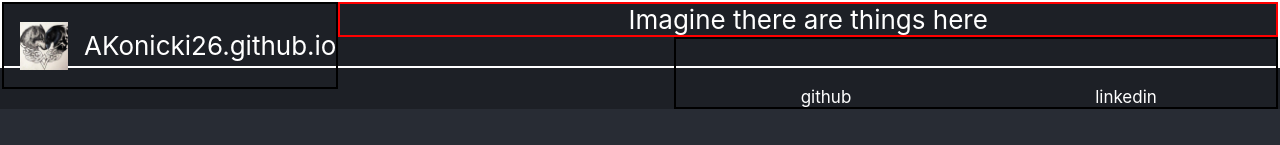
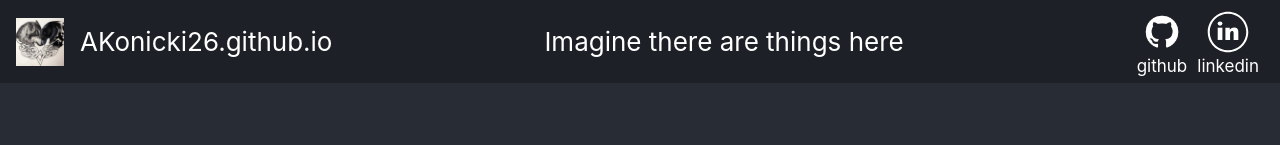
Before and after one commit to AKonicki26/AKonicki26.github.io, a JavaScript app: page / in a window 1280 px wide. Shown: the top 145 px of the page. Built offline with nearby package versions, Linux system fonts and the light colour scheme; grey boxes are pictures that could not be loaded; the HTML template or start-up script is replaced by a standard one.

Commit message:
Most of header done

```diff
--- a/src/App.css
+++ b/src/App.css
@@ -21,6 +21,8 @@ html {
   background-color: #1d2026;
   min-height: 8vh;
   align-items: center;
+  display: flex;
+  justify-content: center;
   font-size: calc(10px + 2vmin);
   color: white;
 }
--- a/src/Header.js
+++ b/src/Header.js
@@ -7,7 +7,6 @@ const headerLogo = {
     display: 'flex',
     'flex-direction': 'row',
     float: 'left',
-    border: '2px solid black'
 }
 
 const pageNavigaton = {
@@ -17,8 +16,8 @@ const pageNavigaton = {
     'justify-content': 'center',
     'font-size': 'calc(10px + 2vmin)',
     'color': 'white',
+    width: '100%',
     overflow: 'hidden',
-    border: '2px solid red',
 }
 
 const linkContainer = {
@@ -27,7 +26,8 @@ const linkContainer = {
     'justify-content': 'right',
     'font-size': 'calc(1px + 2vmin)',
     float: 'right',
-    border: '2px solid black'
+    'margin-right': '2vh',
+    'margin-left': '2vh'
 }
 
 const linkButtonStyle = {
@@ -35,7 +35,8 @@ const linkButtonStyle = {
     'flex-direction': 'column',
     'align-items': 'center',
     'justify-content': 'center',
-    cursor: 'pointer'
+    cursor: 'pointer',
+    margin: '5px',
 }
 
 const headerImage = {
@@ -61,7 +62,7 @@ const links = [
 const linkButton = (imageSource) => {
     return (
         <div style={linkButtonStyle} onClick={() => openInNewTab(imageSource.link)}>
-            <svg style={headerImage} src={imageSource.image} alt={`${imageSource.name} link`}/>
+            <img style={headerImage} src={imageSource.image} alt={`${imageSource.name} link`}/>
             <div>{imageSource.name}</div>
         </div>
     );
@@ -70,7 +71,7 @@ const linkButton = (imageSource) => {
 const Header = () => {
 
     return (
-        <header className="App-header" style={{'border': '2px solid white'}}>
+        <header className="App-header">
             <div style={headerLogo}>
                 <img
                     style={{
```
